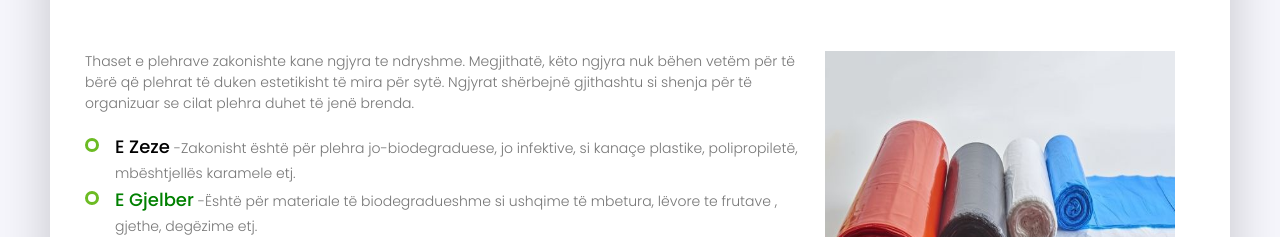
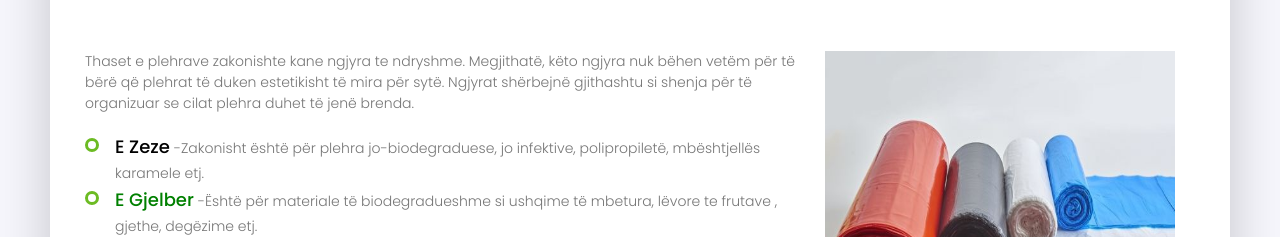
Before and after one commit to dita9488/RK, a plain HTML site: page komuna.html in a window 1280 px wide. Shown: the part 1820-2057 px from the top of the page. Drawn offline with nearby package versions, Linux system fonts and the light colour scheme.

Commit message:
finalVersion1

```diff
--- a/komuna.html
+++ b/komuna.html
@@ -126,7 +126,7 @@
 
                             <ul class="unordered-list">
                                 <li><span style="font-size:18px;font-weight:500; color:black;"> E Zeze</span>
-                                    -Zakonisht është për plehra jo-biodegraduese, jo infektive, si kanaçe plastike, polipropiletë,
+                                    -Zakonisht është për plehra jo-biodegraduese, jo infektive,  polipropiletë,
                                     mbështjellës karamele etj.</li>
                                 <li><span style="font-size:18px;font-weight:500; color:green;">E Gjelber</span> -Është për materiale të biodegradueshme si ushqime të mbetura, lëvore te frutave
                                     , gjethe, degëzime etj.</li>
```
